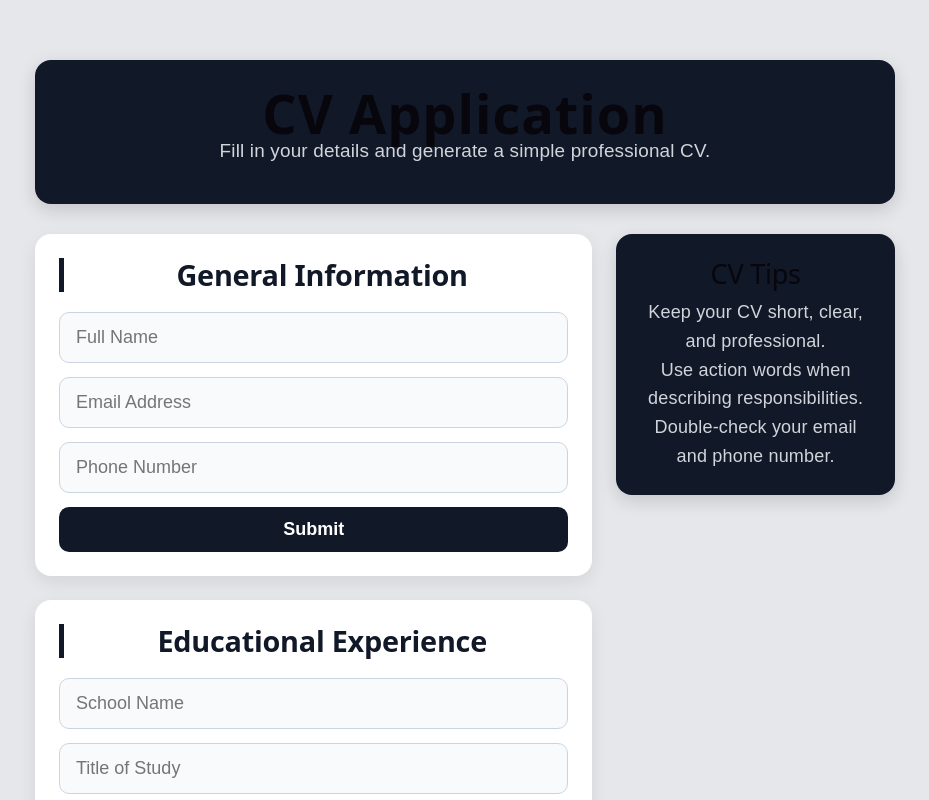
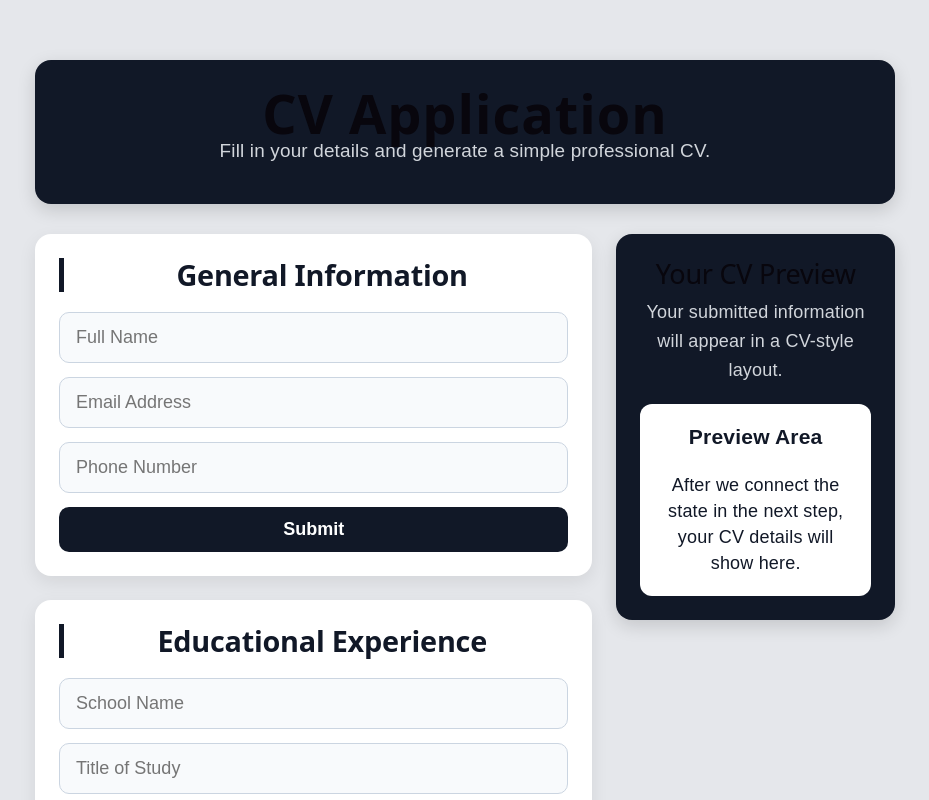
Before and after one commit to BUSISWABILIBILI/cv-application, a React (Vite) app: page / in a window 1280 px wide. Shown: the top 800 px of the page, without its empty margins (175-1104 px from the left). Built offline with nearby package versions, Linux system fonts and the light colour scheme.

Commit message:
feat: add CV preview component

```diff
--- a/src/App.jsx
+++ b/src/App.jsx
@@ -2,6 +2,7 @@ import "./App.css";
 import GeneralInfo from "./components/GeneralInfo";
 import EducationInfo from "./components/EducationInfo";
 import ExperienceInfo from "./components/ExperienceInfo";
+import CVPreview from "./components/CVPreview";
 
 function App() {
   return (
@@ -18,12 +19,7 @@ function App() {
           <ExperienceInfo />
         </section>
 
-        <aside className="tips-column">
-          <h2>CV Tips</h2>
-          <p>Keep your CV short, clear, and professional.</p>
-          <p>Use action words when describing responsibilities.</p>
-          <p>Double-check your email and phone number.</p>
-        </aside>
+        <CVPreview />
       </div>
     </main>
   );
--- /dev/null
+++ b/src/components/CVPreview.jsx
@@ -0,0 +1,20 @@
+import "../styles/CVPreview.css";
+
+export default function CVPreview() {
+  return (
+    <aside className="cv-preview">
+      <div className="cv-preview-header">
+        <h2>Your CV Preview</h2>
+        <p>Your submitted information will appear in a CV-style layout.</p>
+      </div>
+
+      <div className="cv-preview-card">
+        <h3>Preview Area</h3>
+        <p>
+          After we connect the state in the next step, your CV details will show
+          here.
+        </p>
+      </div>
+    </aside>
+  );
+}
--- /dev/null
+++ b/src/styles/CVPreview.css
@@ -0,0 +1,31 @@
+.cv-preview {
+  background-color: #111827;
+  color: white;
+  padding: 24px;
+  border-radius: 16px;
+  position: sticky;
+  top: 20px;
+  box-shadow: 0 6px 18px rgba(0, 0, 0, 0.14);
+}
+
+.cv-preview-header h2 {
+  margin-top: 0;
+  font-size: 1.5rem;
+}
+
+.cv-preview-header p {
+  color: #d1d5db;
+  line-height: 1.6;
+}
+
+.cv-preview-card {
+  margin-top: 20px;
+  background-color: white;
+  color: #111827;
+  padding: 20px;
+  border-radius: 12px;
+}
+
+.cv-preview-card h3 {
+  margin-top: 0;
+}
```
